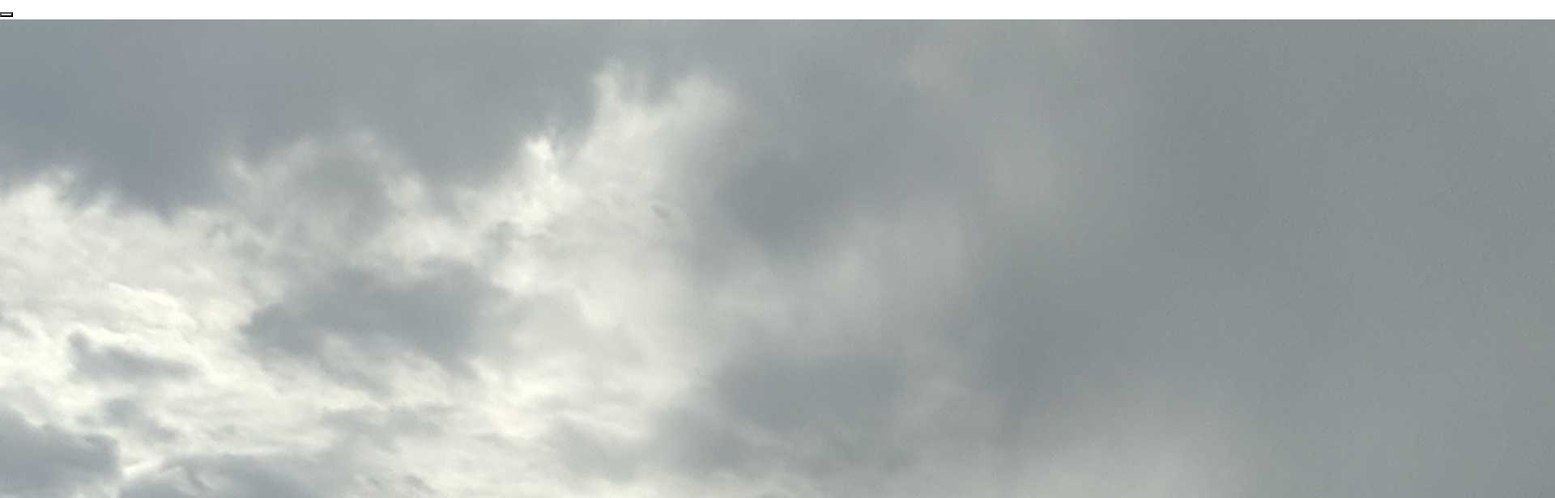
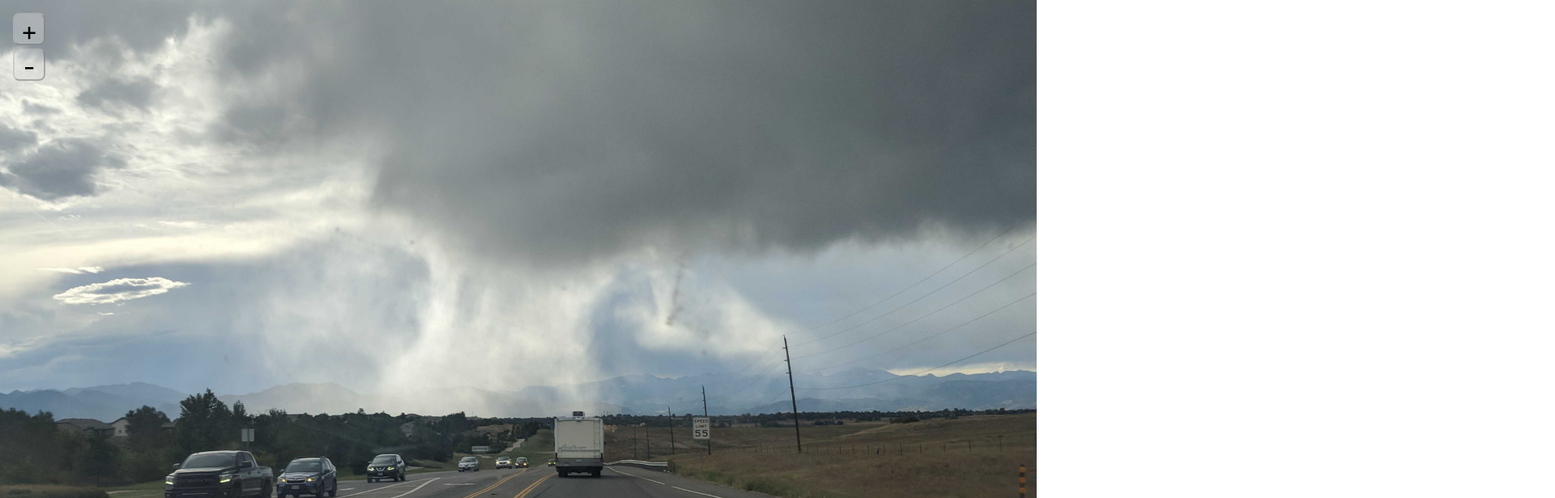
Before and after one commit to trimble-mx9-capstone/boulderTrimble, a React (Create React App) app in the folder webapp/: page /street in a window 1280 px wide. Shown: the top 616 px of the page at 81% size, 1920 px wide, since content can reach past the window. Built offline with nearby package versions, Linux system fonts and the light colour scheme.

Commit message:
Rudimentary Zoom
Zoom is rudimentarily implemented.

```diff
--- /dev/null
+++ b/webapp/src/Street.css
@@ -0,0 +1,20 @@
+.zoomButtons{
+   position: absolute;
+   top: 16px;
+   left: 16px;
+}
+
+.zoomButtons .zoom{
+   font-size: 32px;
+   width: 40px;
+   height: 40px;
+   background-color: #dddddd66;
+   border-width: 2px;
+   border-color: #aaaaaa66;
+   border-radius: 8px;
+}
+
+.zoomButtons .zoom .text{
+   position: relative;
+   top: -4px;
+}
--- a/webapp/src/Street.js
+++ b/webapp/src/Street.js
@@ -1,16 +1,34 @@
 import React, { Component } from 'react'
+import './Street.css'
 
 class Street extends Component{
-  constructor(){
-    super()
-    this.zoom = 1;
+  constructor(props){
+    super(props);
+    this.state = {'zoom': 100};
+    this.zoomIn = this.zoomIn.bind(this);
+    this.zoomOut = this.zoomOut.bind(this);
+  }
+
+  zoomIn(){
+    let newZoom = this.state.zoom*1.1;
+    if (newZoom > 400) newZoom = this.state.zoom;
+    this.setState({'zoom': newZoom});
+  }
+
+  zoomOut(){
+    let newZoom = this.state.zoom/1.1;
+    if (newZoom < 50) newZoom = this.state.zoom;
+    this.setState({'zoom': newZoom});
   }
 
   render(){
     return (
       <div>
-        <button></button>
-        <img src={this.props.image} alt=""></img>
+        <img src={this.props.image} alt="" width={this.state.zoom+"%"} id="image"></img>
+        <div className="zoomButtons">
+          <button className="zoom" onClick={this.zoomIn}><div className = "text">+</div></button>
+          <p><button className="zoom" onClick={this.zoomOut}><div className = "text">-</div></button></p>
+        </div>
       </div>
     )
   }
```
